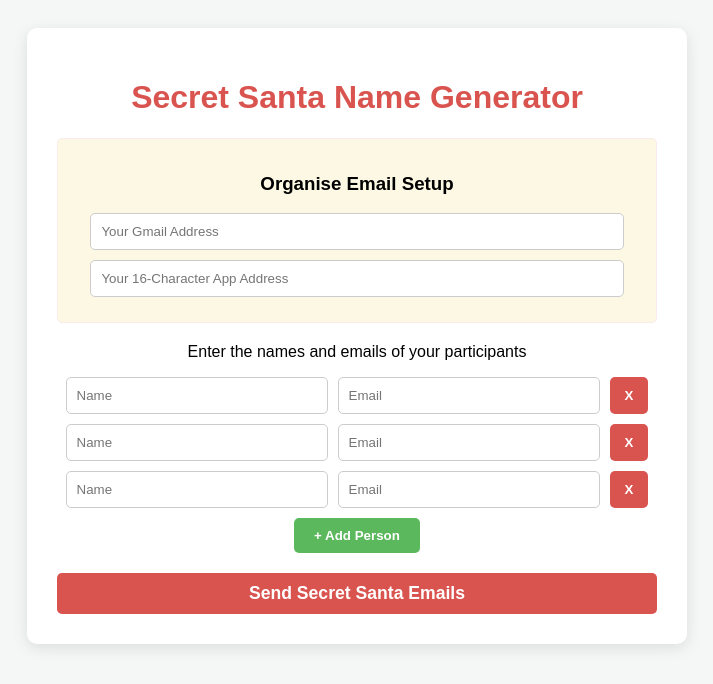
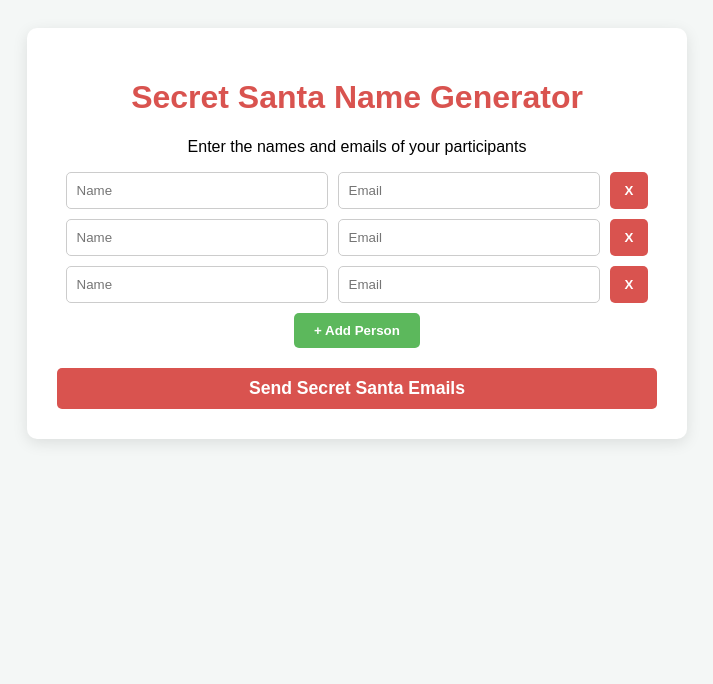
Before and after one commit to NCGameMaking/SecretSantaAutomatedEmailSystem, a Flask app: page / in a window 1280 px wide. Shown: the top 684 px of the page, without its empty margins (283-996 px from the left). Run offline with Flask 3, Linux system fonts and the light colour scheme.

Commit message:
Migrate to Resend API and add loading overlay
Replace Gmail SMTP authentication with Resend email service API. Removes the need for users to input email credentials in the form, improving security and UX. Adds a loading overlay with spinner animation during form submission to provide better user feedback.

```diff
--- a/Templates/index.html
+++ b/Templates/index.html
@@ -16,17 +16,51 @@
         .add-btn{background-color: #5cb85c; color: white; margin-bottom: 20px;}
         .remove-btn { background-color: #d9534f;color: white; padding: 10px 15px;}
         .submit-btn{background-color: #d9534f; color: white; width: 100%; font-size: 1.1em;}
+
+        #loading-overlay {
+            display: none;
+            position: fixed;
+            top: 0;
+            left: 0;
+            width: 100%;
+            height: 100%;
+            background-color: rgba(255,255,255,0.9);
+            z-index: 9999;
+            justify-content:center;
+            align-items: center;
+            flex-direction: column;
+        }
+
+        .spinner {
+            border: 8px solid #f3f3f3;
+            border-top: 8px solid #d9534f;
+            border-radius: 50%;
+            width: 60px;
+            height: 60px;
+            animation: spin 1s linear infinite;
+            margin-bottom: 15px;
+        }
+
+        @keyframes spin {
+            0% { transform: rotate(0deg);}
+            100% { transform: rotate(360deg);}
+        }
+
+        .loading-text {
+            font-size: 1.3rem;
+            color: #333;
+            font-weight: bold;
+        }
     </style>
 </head>
 <body>
+    <div id="loading-overlay">
+        <div class="spinner"></div>
+        <div class="loading-text">Securing sleigh routes and sending emails...</div>
+    </div>
     <div class="container">
         <h1>Secret Santa Name Generator</h1>
-        <form action="/start-santa" method="POST">
-            <div class="credentials-group">
-                <h3>Organise Email Setup</h3>
-                <input type="email" name="sender_email" placeholder="Your Gmail Address" required>
-                <input type="password" name="sender_password" placeholder="Your 16-Character App Address" required>
-            </div>
+        <form action="/start-santa" method="POST" onsubmit="showLoading()">
             <p>Enter the names and emails of your participants</p>
             <div id="participant-list">
                 <div class="input-group">
@@ -74,6 +108,10 @@
                 alert("You need at least 2 participants for a Secret Santa!");
             }
         }
+
+        function showLoading() {
+            document.getElementById('loading-overlay').style.display = 'flex'
+        }
     </script>
 </body>
 </html>
--- a/secret_santa.py
+++ b/secret_santa.py
@@ -1,7 +1,8 @@
 import os
 import random
+import resend
 import smtplib
-import ssl
+from email.mime.text import MIMEText
 from flask import Flask, render_template, request
 from dotenv import load_dotenv
 
@@ -10,19 +11,22 @@ load_dotenv()
 
 app = Flask(__name__)
 
-def send_email(sender, reciever, recipient, dynamic_password):
-    body_msg = f'''\
-From: {sender}
-To:{reciever}
-Subject: Your Secret Santa Assignment
+resend.api_key = os.getenv("RESEND_API_KEY")
 
-Hello! Your secret santa is: {recipient}!
-Remember to spend $10-$20 on your gift, but don't stress about it being the perfect gift!
-'''
-    context = ssl.create_default_context()
-    with smtplib.SMTP_SSL('smtp.gmail.com', 465, context=context) as server:
-        server.login(sender, dynamic_password)
-        server.sendmail(sender, reciever, body_msg.encode('utf-8'))
+def send_email(reciever, recipient):
+
+    params = {
+        "from": "Secret Santa <onboarding@resend.dev>",
+        "to": [reciever],
+        "subject": "Your Secret Santa Assignment",
+        "html": f"""
+        <h3>Hello! Your Secret Santa assignment is here!</h3>
+        <p>Your target assignment is: <strong>{recipient}</strong>!</p>
+        <p>Remember to spend $10-$20 on your gift, but don't stress about it being perfect!</p>
+        """
+    }
+
+    resend.Emails.send(params)
 
 @app.route('/')
 def home():
@@ -31,8 +35,8 @@ def home():
 @app.route('/start-santa', methods=['GET', 'POST'])
 def start_santa():
 
-    sender_email = request.form.get('sender_email')
-    sender_password = request.form.get('sender_password')
+    if request.method == 'GET':
+        return "Please submit the form from the home page!", 400
 
     form_names = request.form.getlist('names[]')
     form_emails = request.form.getlist('emails[]')
@@ -57,7 +61,7 @@ def start_santa():
     for i in range(len(participants)):
         giver_email = participants[i][1]
         reciever_name = targets[i][0]
-        send_email(sender_email, giver_email, reciever_name, sender_password)
+        send_email(giver_email, reciever_name)
     return '''
     <!DOCTYPE html>
     <html lang="en">
```
